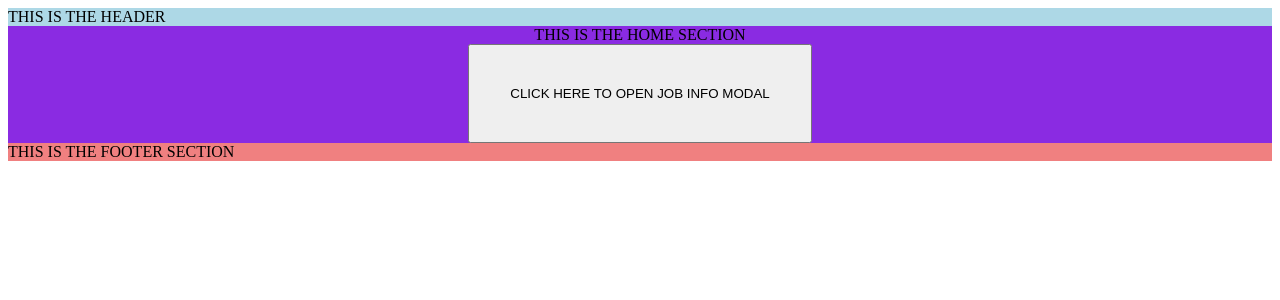
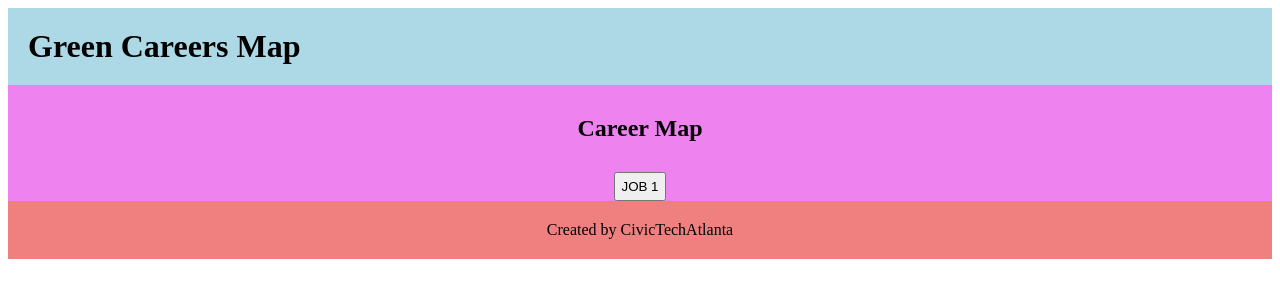
Before and after one commit to CivicTechAtlanta/proj-green-careers-map, a React (Vite) app in the folder front-end/: page / in a window 1280 px wide. Shown: the top 300 px of the page. Built offline with nearby package versions, Linux system fonts and the light colour scheme.

Commit message:
Refactored and made Occupation Component

```diff
--- a/front-end/src/components/Footer/Footer.css
+++ b/front-end/src/components/Footer/Footer.css
@@ -1,3 +1,9 @@
 .footer {
   background: lightcoral;
 }
+
+.footer__copyright {
+  margin: 0;
+  padding: 20px;
+  text-align: center;
+}
--- a/front-end/src/components/Footer/Footer.jsx
+++ b/front-end/src/components/Footer/Footer.jsx
@@ -1,7 +1,11 @@
 import "./Footer.css";
 
 function Footer() {
-  return <footer className="footer">THIS IS THE FOOTER SECTION</footer>;
+  return (
+    <footer className="footer">
+      <p className="footer__copyright">Created by CivicTechAtlanta</p>
+    </footer>
+  );
 }
 
 export default Footer;
--- a/front-end/src/components/Header/Header.css
+++ b/front-end/src/components/Header/Header.css
@@ -1,3 +1,8 @@
 .header {
   background-color: lightblue;
 }
+
+.header__title {
+  padding: 20px;
+  margin: 0;
+}
--- a/front-end/src/components/Header/Header.jsx
+++ b/front-end/src/components/Header/Header.jsx
@@ -1,7 +1,11 @@
 import "./Header.css";
 
 function Header() {
-  return <header className="header">THIS IS THE HEADER</header>;
+  return (
+    <header className="header">
+      <h1 className="header__title">Green Careers Map</h1>
+    </header>
+  );
 }
 
 export default Header;
--- a/front-end/src/components/Home/Home.css
+++ b/front-end/src/components/Home/Home.css
@@ -3,15 +3,18 @@
   flex-direction: column;
   justify-content: center;
   align-items: center;
-  background-color: blueviolet;
+  background-color: violet;
+}
+
+.home__title {
+  margin: 30px 0;
 }
 
 .home__job-info-button {
-  padding: 40px;
+  padding: 5px;
 }
 
 .home__job-info-button:hover {
   cursor: pointer;
   transform: scale(1.1);
-  padding: 40px;
 }
--- a/front-end/src/components/Home/Home.jsx
+++ b/front-end/src/components/Home/Home.jsx
@@ -1,16 +1,13 @@
+import Occupation from "../Occupation/Occupation";
 import "./Home.css";
 
 function Home({ onJobInfoClick }) {
   return (
     <section className="home">
-      THIS IS THE HOME SECTION
-      <button
-        className="home__job-info-button"
-        type="button"
-        onClick={onJobInfoClick}
-      >
-        CLICK HERE TO OPEN JOB INFO MODAL
-      </button>
+      <h2 className="home__title">Career Map</h2>
+      <div className="home__job-map">
+        <Occupation onJobInfoClick={onJobInfoClick} />
+      </div>
     </section>
   );
 }
--- a/front-end/src/components/Modals/JobInfoModal/JobInfoModal.jsx
+++ b/front-end/src/components/Modals/JobInfoModal/JobInfoModal.jsx
@@ -4,14 +4,16 @@ import "../Modals.css";
 function JobInfoModal({ activeModal, closeModal }) {
   return (
     <div className={`modal ${activeModal === "job-info" && "modal__open"}`}>
+      <div className="modal__content">
         <p>THIS IS THE JOB INFO MODAL</p>
         <button
           className="modal__close-button"
           type="button"
           onClick={closeModal}
         >
-        CLOSE MODAL
+          X
         </button>
+      </div>
     </div>
   );
 }
--- a/front-end/src/components/Modals/Modals.css
+++ b/front-end/src/components/Modals/Modals.css
@@ -1,24 +1,38 @@
 .modal {
-  visibility: hidden;
-  background-color: aqua;
+  position: fixed;
+  top: 0;
+  bottom: 0;
+  left: 0;
+  right: 0;
+  background-color: #0000004d;
   display: flex;
   justify-content: center;
   align-items: center;
-  gap: 20px;
-  width: 400px;
-  position: absolute;
-  top: 0;
-  left: 0;
-  right: 0;
-  bottom: 0;
+  visibility: hidden;
 }
 
 .modal__open {
   visibility: visible;
-  background-color: aqua;
+}
+
+.modal__content {
+  background-color: #fff;
+  position: relative;
+  padding: 28px 28px 36px;
+  box-sizing: border-box;
+  max-width: 900px;
+  width: 100%;
 }
 
 .modal__close-button {
+  position: absolute;
   background-color: black;
   color: white;
+  top: 20px;
+  right: 20px;
 }
+
+.modal__close-button:hover {
+  transform: scale(1.1);
+  cursor: pointer;
+}
--- /dev/null
+++ b/front-end/src/components/Occupation/Occupation.jsx
@@ -0,0 +1,17 @@
+import "./Occupation.css";
+
+function Occupation({ onJobInfoClick }) {
+  return (
+    <div>
+      <button
+        className="home__job-info-button"
+        type="button"
+        onClick={onJobInfoClick}
+      >
+        JOB 1
+      </button>
+    </div>
+  );
+}
+
+export default Occupation;
```
Also changed, not shown: front-end/src/components/Occupation/Occupation.css (added). Lines whose indentation alone changed are shown as unchanged.
